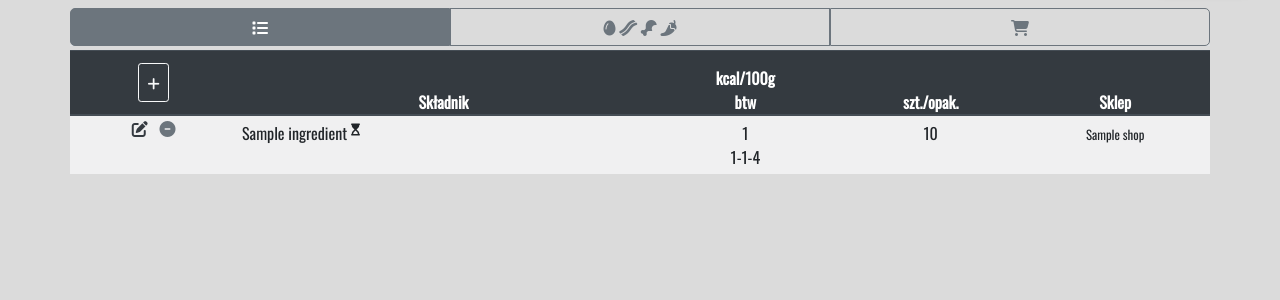
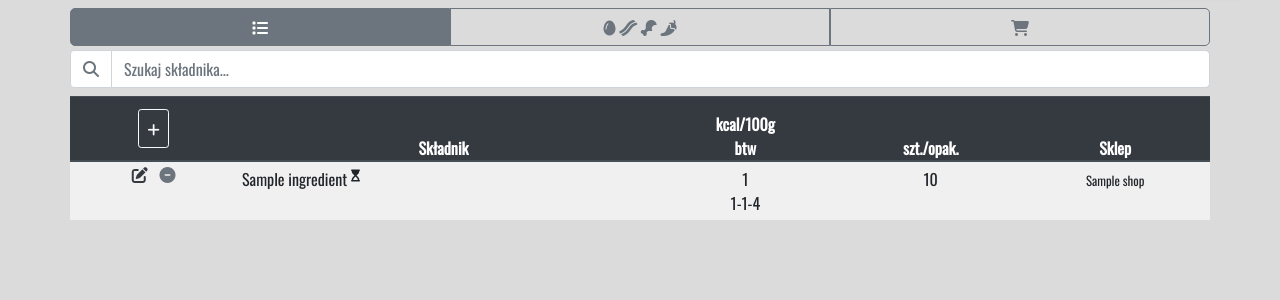
Before and after one commit to piter1316/toDoApp, a Django app: page /ingredientsEdit in a window 1280 px wide. Shown: the part 54-354 px from the top of the page. Run offline with Django 3.2, Linux system fonts and the light colour scheme; a user stored in the database is signed in; tables that the repository leaves empty hold one stand-in row (values such as "Sample post"); a database or web service that is not in the repository returns one stand-in record (values such as "Sample title"); data that the repository does not hold is empty; some libraries are stand-ins or nearby versions.

Commit message:
ingredients_edit search

```diff
--- a/meals/templates/meals/ingredients_edit.html
+++ b/meals/templates/meals/ingredients_edit.html
@@ -95,6 +95,18 @@
       </table>
     </div>
     <div class="tab-pane fade service show active" id="macro">
+    <div class="input-group mb-2">
+      <div class="input-group-prepend">
+          <span class="input-group-text bg-white">
+              <i class="fas fa-search text-muted"></i>
+          </span>
+      </div>
+      <input type="search"
+             id="ingredientSearch"
+             class="form-control"
+             placeholder="Szukaj składnika..."
+             autocomplete="off">
+      </div>
       <div style="overflow-y:scroll; height:80vh;">
         <table class="table table-light table-striped table-hover table-fixed ">
           <thead class="thead-dark text-center sticky-top">
@@ -113,13 +125,13 @@
           </thead>
           <tbody class="table-sm">
           {% for ingredient in user_ingredients %}
-          <tr>
+          <tr class="ingredient-search-row">
             <td class="p-0 text-center">
               <a class="fas fa-edit text-dark px-1" href="{% url 'meals:edit_ingredient_index' ingredient.id %}"></a>
               <a onclick="return confirm('Czy napewno usunąć składnik?')"
                  href="{% url 'meals:delete_ingr' ingredient.id %}" class="fas fa-minus-circle text-secondary px-1"></a>
             </td>
-            <td>
+            <td class="ingredient-search-name">
               {{ingredient}}{% if ingredient.short_expiry %}
                 <sup class="fas fa-hourglass-start" ></sup>
             {% endif %}
@@ -323,5 +335,21 @@
       }
     });
   });
+
+  $('#ingredientSearch').on('input', function () {
+    const query = $(this).val().trim().toLocaleLowerCase('pl-PL');
+
+    $('.ingredient-search-row').each(function () {
+        const row = $(this);
+        const name = row.find('.ingredient-search-name')
+                        .text().trim().toLocaleLowerCase('pl-PL');
+
+        const matches = name.includes(query);
+
+        if (matches !== row.is(':visible')) {
+            row.stop(true, true)[matches ? 'fadeIn' : 'fadeOut'](120);
+        }
+    });
+});
 </script>
 {% endblock %}
```
